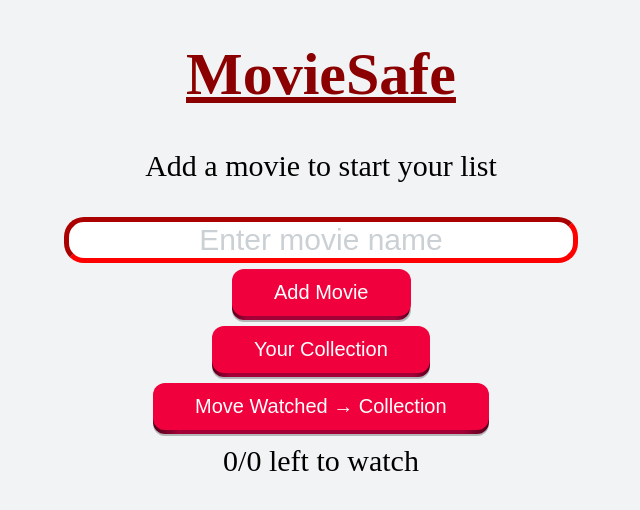
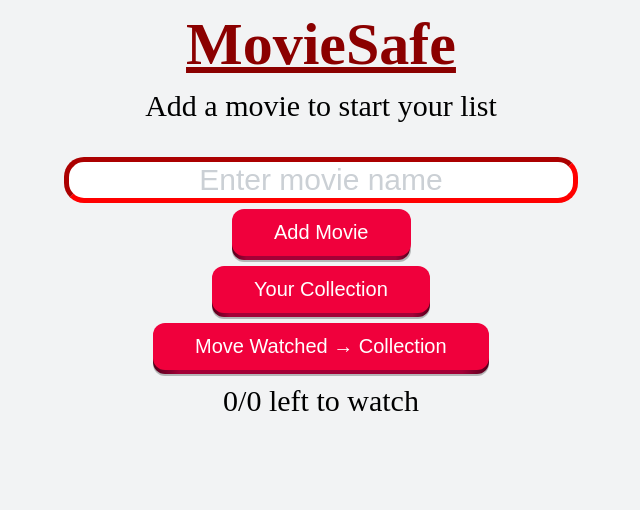
Before and after one commit to dylan-sloan/MovieSafe, a React (Create React App) app: page /#/ in a window 1280 px wide. Shown: the top 510 px of the page, without its empty margins (319-959 px from the left). Built offline with nearby package versions, Linux system fonts and the light colour scheme.

Commit message:
Removed useless div and improved overall spacing

```diff
--- a/src/components/Home.js
+++ b/src/components/Home.js
@@ -82,7 +82,6 @@ const Home = () => {
 
     return (
         <>
-            <div>
             <h1 className="heading"> MovieSafe </h1>
             <div className="movieListContainer">
                 <WatchList
@@ -121,7 +120,6 @@ const Home = () => {
                 </span>
             </button>
             <div className="movieList">{movies.filter(movie => !movie.watched).length}/{movies.filter(movie => movie.watched).length + movies.filter(movie => !movie.watched).length} left to watch</div>
-            </div>
         </>
     )
 }
--- a/src/components/styling.css
+++ b/src/components/styling.css
@@ -18,18 +18,23 @@ a:hover {
   display: flex;
   justify-content: center;
   font-size: 60px;
+  margin-bottom: 10px;
+  margin-top: 10px;
 }
 
 .collectionHeading {
   color: darkred;
   text-align: center;
   text-decoration-line: underline;
+  display: flex;
+  justify-content: center;
   font-size: 60px;
-  margin-bottom: 0%;
+  margin-bottom: 10px;
+  margin-top: 10px;
 }
 
 .movieListContainer {
-  max-height: calc(100vh - 450px);
+  max-height: calc(100vh - 400px);
   overflow-y: auto; /* Enable vertical scrolling if needed */
 }
 
```
Lines whose indentation alone changed are shown as unchanged.
